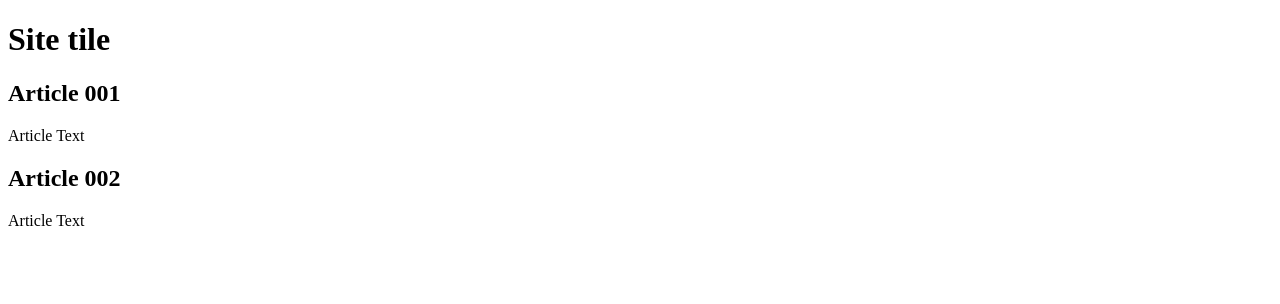
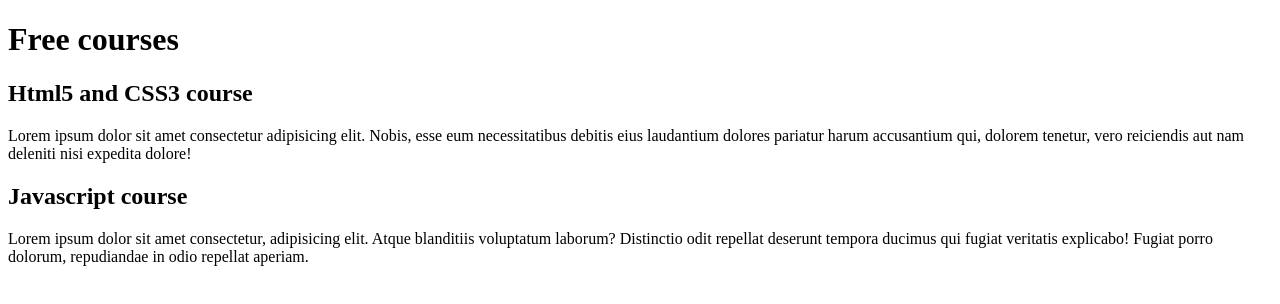
Before and after one commit to MIROMORI/site-project, a plain HTML site: page index.html in a window 1280 px wide. Drawn offline with Linux system fonts and the light colour scheme.

Commit message:
Update index.html

```diff
--- a/index.html
+++ b/index.html
@@ -8,15 +8,15 @@
 <body>
     <main>
         <header>
-            <h1>Site tile</h1>
+            <h1>Free courses</h1>
         </header>
         <article>
-            <h2>Article 001</h2>
-            <p>Article Text</p>
+            <h2>Html5 and CSS3 course</h2>
+            <p>Lorem ipsum dolor sit amet consectetur adipisicing elit. Nobis, esse eum necessitatibus debitis eius laudantium dolores pariatur harum accusantium qui, dolorem tenetur, vero reiciendis aut nam deleniti nisi expedita dolore!</p>
         </article>
         <article>
-            <h2>Article 002</h2>
-            <p>Article Text</p>
+            <h2>Javascript course</h2>
+            <p>Lorem ipsum dolor sit amet consectetur, adipisicing elit. Atque blanditiis voluptatum laborum? Distinctio odit repellat deserunt tempora ducimus qui fugiat veritatis explicabo! Fugiat porro dolorum, repudiandae in odio repellat aperiam.</p>
         </article>
     </main>
 </body>
```
